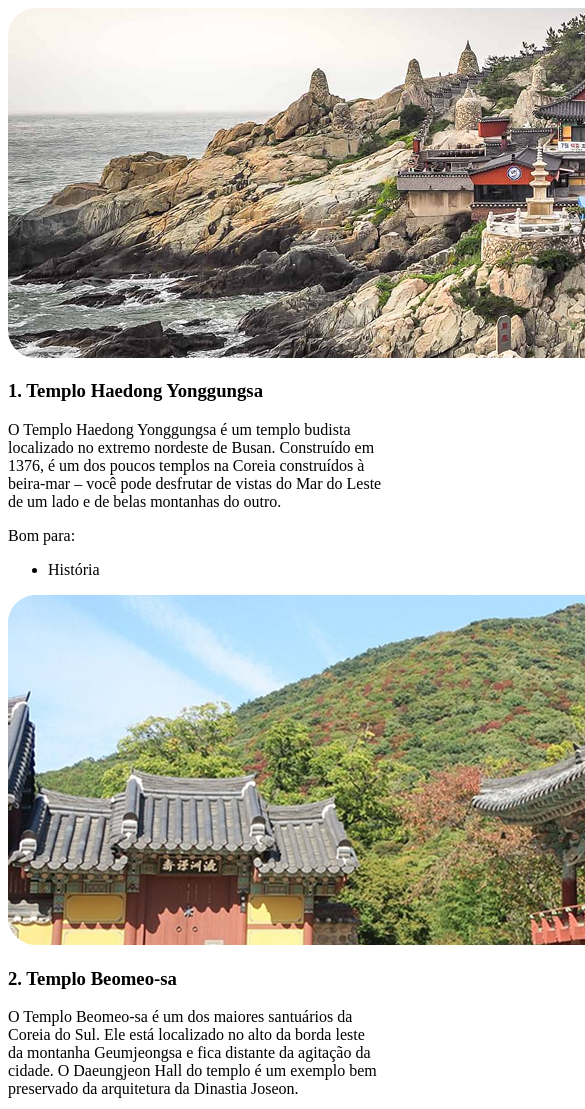
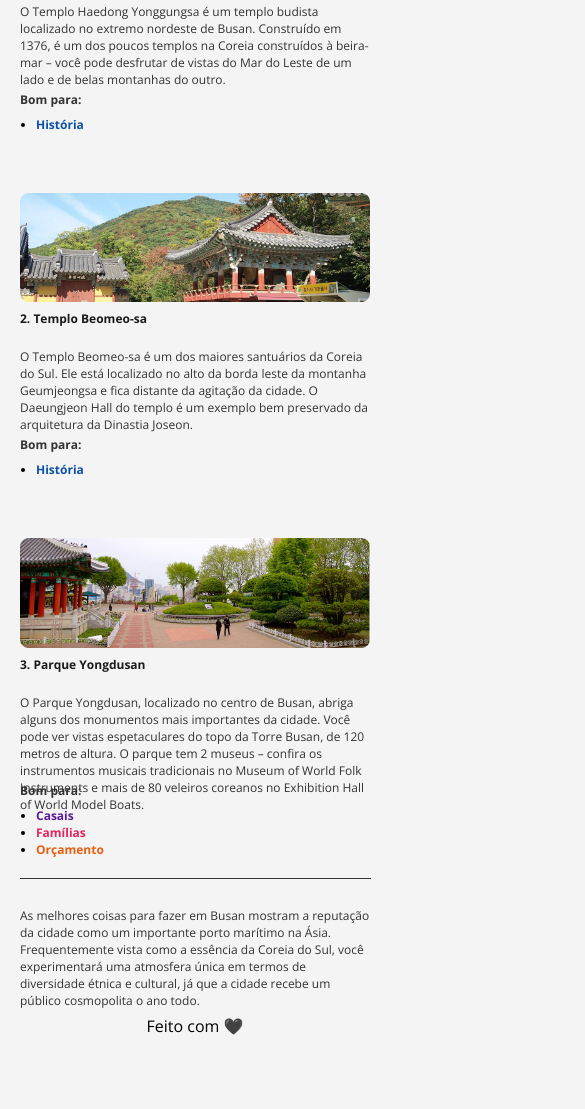
Before and after one commit to marcelocarvalho1/Local-Turistico, a plain HTML site: page index.html in a window 390 px wide. Shown: the part 888-1997 px from the top of the page, 585 px wide, since content can reach past the window. After the commit the page ends 1945 px from the top, so only its background shows below. Drawn offline with nearby package versions, Linux system fonts and the light colour scheme.

Commit message:
adicionando estilos CSS e melhorias na estrutura HTML da página de viagens de Busan

```diff
--- a/index.html
+++ b/index.html
@@ -4,25 +4,30 @@
     <meta charset="UTF-8" />
     <meta name="viewport" content="width=device-width, initial-scale=1.0" />
     <link rel="stylesheet" href="style.css" />
+    <link rel="preconnect" href="https://fonts.googleapis.com" />
+    <link rel="preconnect" href="https://fonts.gstatic.com" crossorigin />
+    <link
+      href="https://fonts.googleapis.com/css2?family=Open+Sans:ital,wght@0,300..800;1,300..800&display=swap"
+      rel="stylesheet"
+    />
     <title>Desafio</title>
   </head>
   <body>
     <main>
       <div>
-        <h4>Sua próxima viagem:</h4>
+        <h4>SUA PRÓXIMA VIAGEM:</h4>
         <h1>Conheça Busan</h1>
         <img src="./assets/image.png" alt="" />
         <p>
           Busan, a estrela em ascensão da Coreia do Sul, oferece de tudo, desde
           churrascarias de primeira linha até tradicionais barracas de comida de
-          rua. Aqui,<br />
-          exploramos a segunda cidade da Coreia do Sul e descobrimos as suas
+          rua. Aqui,exploramos a segunda cidade da Coreia do Sul e descobrimos as suas
           ofertas culinárias.
         </p>
       </div>
-      <hr />
+      <span class="linha"></span>
       <div>
-        <h4>Para os amantes de história</h4>
+        <h4>PARA OS AMANTES DE HISTÓRIA</h4>
         <h2>Descubra 3 destinos imperdíveis em Busan</h2>
         <p>
           As atrações de Busan vão desde templos budistas centenários que
@@ -70,23 +75,21 @@
       </div>
       <div>
         <img src="./assets/image4.png" alt="" />
-        <h3>2. Templo Beomeo-sa</h3>
+        <h3>3. Parque Yongdusan</h3>
         <p>
-          O Templo Beomeo-sa é um dos maiores santuários da Coreia do Sul. Ele
-          está localizado no alto da borda leste da montanha Geumjeongsa e fica
-          distante da agitação da cidade. O Daeungjeon Hall do templo é um
-          exemplo bem preservado da arquitetura da Dinastia Joseon.
+            O Parque Yongdusan, localizado no centro de Busan, abriga alguns dos monumentos mais importantes da cidade. Você pode ver vistas espetaculares do topo da Torre Busan, de 120 metros de altura. O parque tem 2 museus – confira os instrumentos musicais tradicionais no Museum of World Folk Instruments e mais de 80 veleiros coreanos no Exhibition Hall of World Model Boats.
         </p>
         <span>
           Bom para:
           <ul>
-            <li>Casais</li>
-            <li>Famílias</li>
-            <li>Orçamento</li>
+                <li class="casais">Casais</li>
+                <li class="familias">Famílias</li>
+                <li class="orcamento">Orçamento</li>
           </ul>
         </span>
       </div>
-      <hr />
+      <span class="linha"></span>
+      <div>
         <p>
             As melhores coisas para fazer em Busan mostram a reputação da cidade
             como um importante porto marítimo na Ásia. Frequentemente vista como a
@@ -94,7 +97,9 @@
             termos de diversidade étnica e cultural, já que a cidade recebe um
             público cosmopolita o ano todo.
           </p>
+      </div>
+      <footer>Feito com 🖤</footer>
     </main>
-    <footer>feito com ❤️</footer>
+
   </body>
 </html>
--- a/style.css
+++ b/style.css
@@ -0,0 +1,149 @@
+* {
+  margin: 0;
+  padding: 0;
+  box-sizing: border-box;
+  font-family: "Open Sans", sans-serif;
+}
+body {
+  background-color: #f4f4f4;
+}
+div {
+  display: flex;
+  justify-content: center;
+  align-items: center;
+  flex-direction: column;
+  margin: 44px;
+}
+h4 {
+  font-size: 16px;
+  color: #e1624f;
+  width: 1120px;
+  height: 22px;
+}
+h1,
+h2,
+h3 {
+  color: #1b1b1b;
+  width: 1120px;
+  height: 22px;
+  margin: 8px;
+}
+img {
+  margin-top: 40px;
+  width: 1120px;
+  height: 660px;
+}
+p {
+  margin-top: 8px;
+  width: 1120px;
+  height: 88px;
+  color: #333333;
+}
+span {
+  color: #333333;
+  width: 1120px;
+  font-weight: bold;
+  font-size: 16px;
+}
+span > ul {
+  margin-top: 8px;
+  margin-left: 16px;
+}
+span > ul li {
+  color: #0c51a7;
+}
+span > ul li::marker {
+  color: black;
+}
+.casais {
+  color: #591b98;
+}
+
+.familias {
+  color: #e5245e;
+}
+
+.orcamento {
+  color: #e95e10;
+}
+.linha {
+  display: flex;
+  justify-content: center;
+  align-items: center;
+  flex-direction: column;
+  width: 60%;
+  height: 1px;
+  background-color: #333333;
+  margin: 16px auto;
+}
+footer {
+  display: flex;
+  justify-content: center;
+  align-items: center;
+  flex-direction: column;
+  margin: 40px;
+}
+/* Responsividade */
+@media (max-width: 1200px) {
+  h4,
+  h1,
+  h2,
+  h3,
+  p,
+  span,
+  img {
+    width: 90%;
+    max-width: 1120px;
+  }
+}
+
+@media (max-width: 768px) {
+  div,
+  footer {
+    margin: 20px;
+  }
+
+  h4,
+  h1,
+  h2,
+  h3,
+  p,
+  span {
+    font-size: 14px;
+    width: 95%;
+  }
+
+  img {
+    width: 100%;
+    height: auto;
+  }
+
+  .linha {
+    width: 80%;
+  }
+}
+
+@media (max-width: 480px) {
+  h4,
+  h1,
+  h2,
+  h3,
+  p,
+  span {
+    font-size: 12px;
+    width: 100%;
+  }
+
+  img {
+    width: 100%;
+    height: auto;
+  }
+
+  .linha {
+    width: 90%;
+  }
+
+  footer {
+    margin: 20px;
+  }
+}
```
Lines whose indentation alone changed are shown as unchanged.
